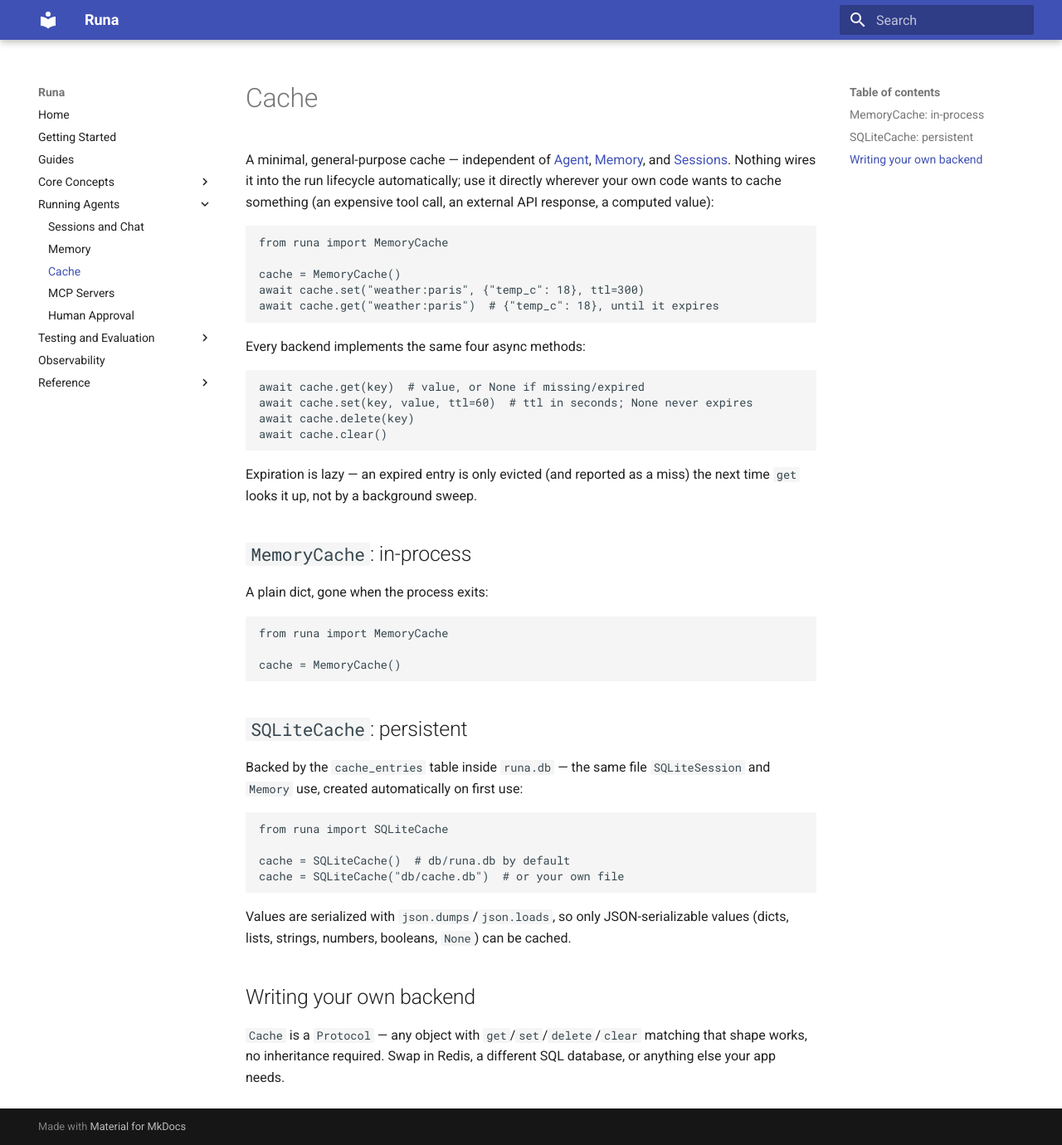
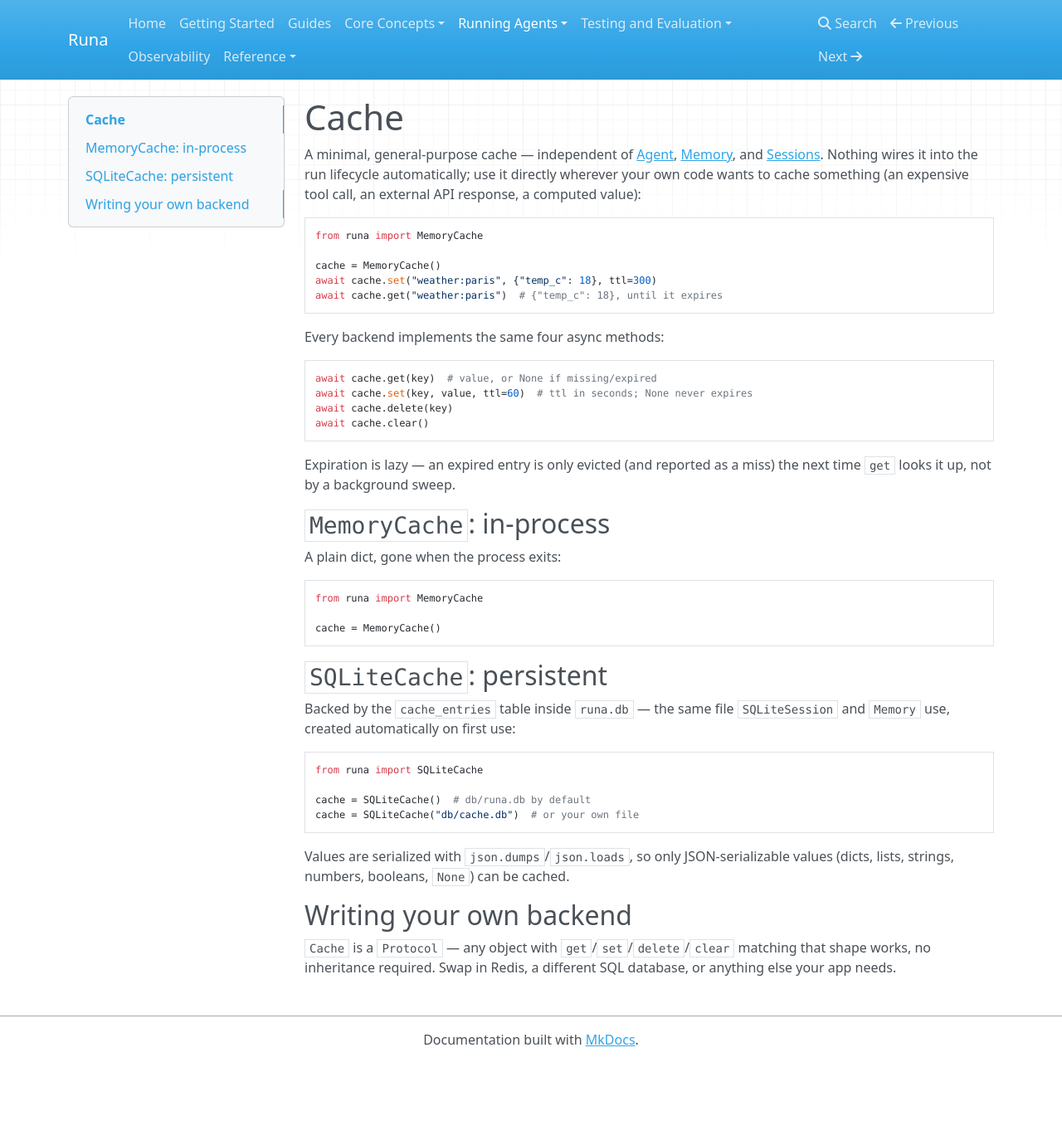
Before and after one commit to Benybrahim/runa, an MkDocs documentation site: the page built from docs/cache.md, in a window 1280 px wide and 1380 px high. Shown: the whole window at 83% size. Built offline with MkDocs 1.6.1, drawn with Linux system fonts in a browser that asks for light colours; nearby versions of some CDN libraries.

Commit message:
docs: add mkdocs

```diff
--- a/mkdocs.yml
+++ b/mkdocs.yml
@@ -2,7 +2,7 @@
 site_url: https://benybrahim.github.io/runa/
 
 theme:
-  name: material
+  name: mkdocs
 
 nav:
   - Home: index.md
```
Also changed, not shown: README.md (+6 -0 lines).
